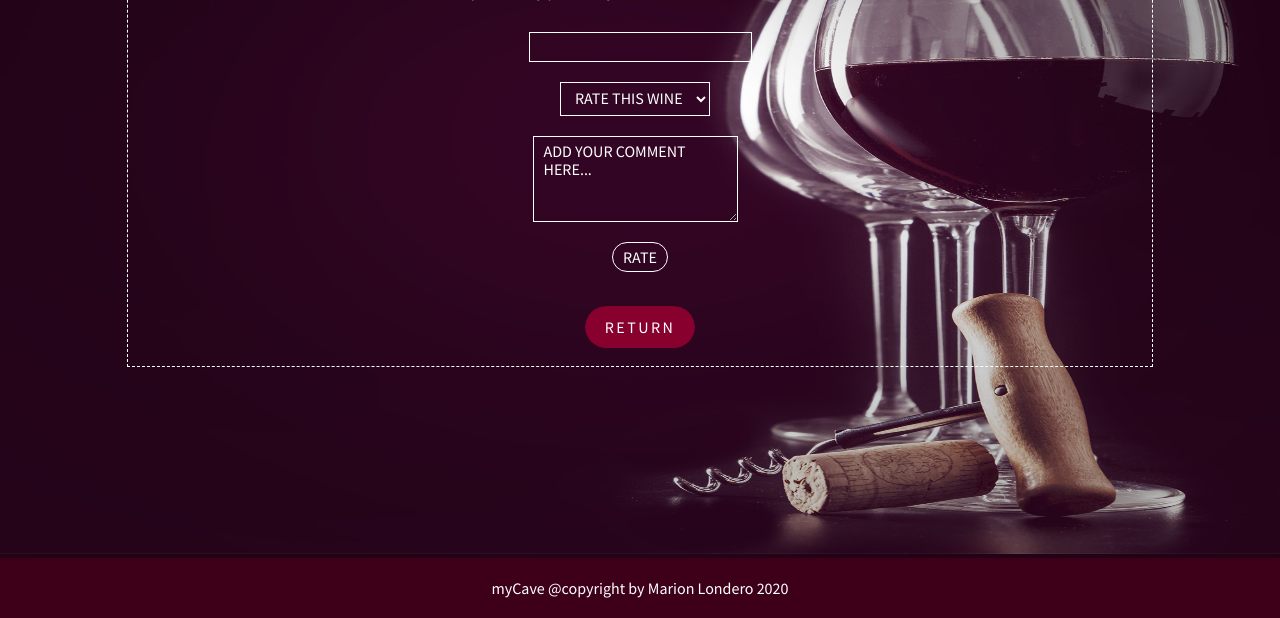
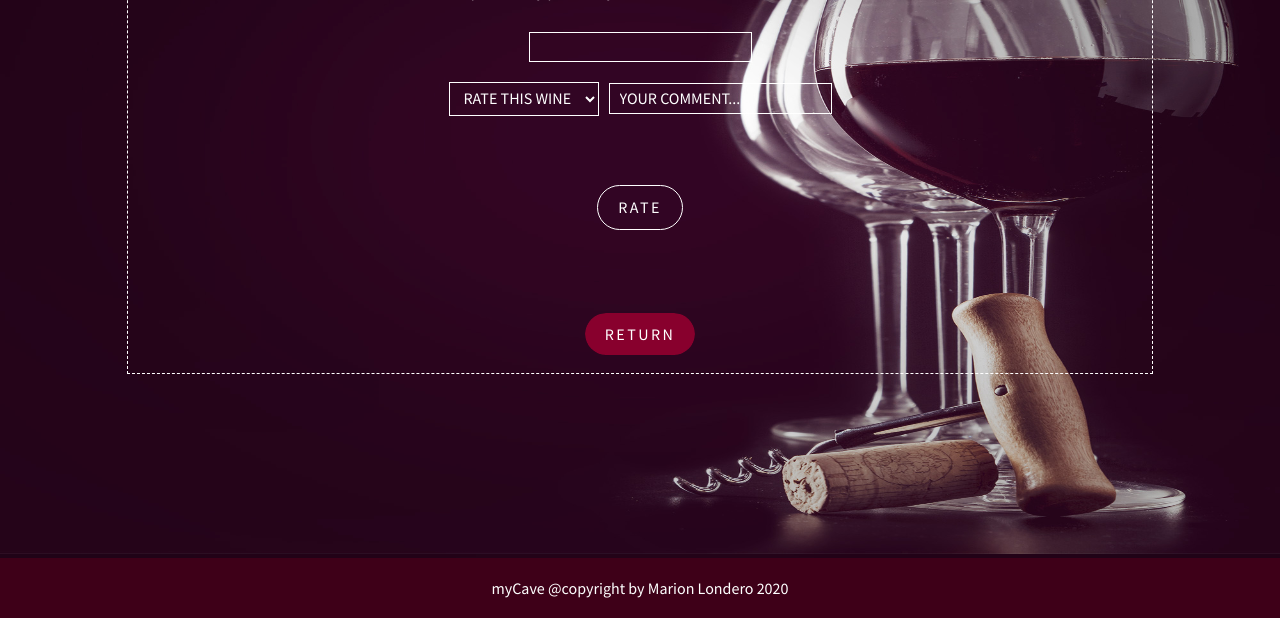
Before and after one commit to MAshhh11/myCave, a PHP site: page /vote.php in a window 1280 px wide. Shown: the part 246-864 px from the top of the page. Run offline with PHP 8.4, Linux system fonts and the light colour scheme; a user stored in the database is signed in; data that the repository does not hold is empty; style sheets or scripts are compiled from the project's sources; some libraries are stand-ins or nearby versions.

Commit message:
button update css Rate

```diff
--- a/add_wine.php
+++ b/add_wine.php
@@ -45,7 +45,7 @@ if(isset($_SESSION['id'])){    // VISIBLE SEULEMENT DES USERS
                     </label>
                 </div>
                 <div class="button">
-                    <input type="submit" name="submit-wine" class="btn" value="ADD WINE">
+                    <input type="submit" name="submit-wine" class="button3" value="ADD WINE">
                 </div>
             </form>
             <div class="button">
--- a/assets/css/_allSite.scss
+++ b/assets/css/_allSite.scss
@@ -385,3 +385,12 @@ nav ul li {
 #gallery{
     margin-top: 13vh;
 }
+
+.center2 {
+    display: inline-block;
+    margin: auto;
+    width: 50%;
+}
+.margin {
+    margin: 10%;
+}
--- a/assets/css/_mediaqueries.scss
+++ b/assets/css/_mediaqueries.scss
@@ -2,6 +2,7 @@ $breakpoint-smartphones: 300px;
 $breakpoint-tablet: 768px;
 $breakpoint-desktop: 992px;
 $breakpoint-lg-desktop: 1200px;
+$breakpoint-xl-desktop: 2000px;
 
 // Small devices (landscape phones, 576px and up)
 @media (min-width: $breakpoint-smartphones) {
@@ -160,3 +161,39 @@ $breakpoint-lg-desktop: 1200px;
         height: auto;
     }
 }
+
+@media (min-width: $breakpoint-xl-desktop){
+
+    body {
+        background-size: 100%;
+        background-position: 100% 50%;
+
+    }
+    #card{
+        width: 30%;
+    }
+    #results{
+        flex-direction: row;
+    }
+    .stars {
+        width: 20%;
+    }
+    .flex2 {
+        flex-direction: row;
+    }
+    section {
+        margin-bottom: 2vh;
+    }
+    .item {
+        width: 50% !important;
+    }
+    .flex3 {
+        display: flex;
+    }
+    .litools {
+        display: inline;
+    }
+    #card2 {
+        height: auto;
+    }
+}
--- a/assets/js/script.js
+++ b/assets/js/script.js
@@ -36,5 +36,5 @@ anime.timeline({loop: true})
     opacity: 0,
     duration: 1000,
     easing: "easeOutExpo",
-    delay: 8000
+    delay: 10000
   });
--- a/assets/php/background-image.php
+++ b/assets/php/background-image.php
@@ -20,7 +20,6 @@ if($page == 'index.php'){
 
 } elseif($page == 'deletecomment.php') {
     echo '<body style="background-image: url(assets/img/displaywine.jpg);">';
-
 } elseif($page == 'add_wine.php') {
     echo '<body style="background-image: url(assets/img/addwine.jpg);">';
 
--- a/index.php
+++ b/index.php
@@ -45,7 +45,7 @@ if(isset($_POST['submit-login'])){ // VERIFICATION D'IDENTIFIANTS
                     <input type="password" name="user_password" placeholder="PASSWORD">
                 </div>
                 <div>
-                    <input type="submit" name="submit-login" class="btn" value="LOGIN">
+                    <input type="submit" name="submit-login" class="button3" value="LOGIN">
                 </div>
                 <div>
                     <a id="gallery" href="winelist.php" class="button3">SEE OUR WINE GALLERY</a>
--- a/modifyuser.php
+++ b/modifyuser.php
@@ -35,7 +35,7 @@ if (isset($_SESSION['id']) && $_SESSION['id'] == 3){
                 <input type="text" name="email" placeholder="EMAIL" value="<?= $row['email'];?>">
             </div>
             <div>
-                <input type="submit" name="submit-login" class="btn" value="UPDATE PROFILE">
+                <input type="submit" name="submit-login" class="button3" value="UPDATE PROFILE">
             </div>
         </form>
 <?php
--- a/modifywine.php
+++ b/modifywine.php
@@ -54,7 +54,7 @@ if(isset($_SESSION['id'])){    // VISIBLE SEULEMENT DES USERS
             </label>
         </div>
         <div class="button2">
-            <input type="submit" name="submit-wine" class="btn2" value="UPDATE WINE">
+            <input type="submit" name="submit-wine" class="button3" value="UPDATE WINE">
         </div>
     </form>
     <div class="button">
--- a/register.php
+++ b/register.php
@@ -58,7 +58,7 @@ if (isset($_POST['submit-signup'])){
                     <input type="password" name="user_password_2_signup" placeholder="CONFIRM PASSWORD">
                 </div>
                 <div>
-                    <input type="submit" name="submit-signup" class="btn" value="ADD NEW USER">
+                    <input type="submit" name="submit-signup" class="button3" value="ADD NEW USER">
                 </div>
             </form>
             <div class="button">
--- a/vote.php
+++ b/vote.php
@@ -30,9 +30,8 @@ if(isset($_SESSION['id'])){ // ACCES SEULEMENT AUX USERS
                 <p>On a scale of 1 to 5, please rate this wine:<br>
                 (please stay polite or your comment will be deleted):</p>
         <!-- FORMULAIRE -->
-                <form class="center" action="vote_wine_post.php?id=<?= $result['id'] ?>" method="post" enctype="multipart/form-data">
-                <div class="center">
-
+                <form action="vote_wine_post.php?id=<?= $result['id'] ?>" method="post" enctype="multipart/form-data">
+                <div class="center2">
                     <div>
                         <input type="text" name="fullname" value="<?= $row['firstname']; ?> <?= $row['lastname']; ?>" >
                     </div>
@@ -47,13 +46,15 @@ if(isset($_SESSION['id'])){ // ACCES SEULEMENT AUX USERS
                     </div>
                     <div>
                         <label for="comment">Tell us your story</label>:</label>
-                        <textarea id="comment" name="comment" placeholder="ADD YOUR COMMENT HERE..." rows="4" cols="20"></textarea>
+                        <input id="comment" name="comment" placeholder="YOUR COMMENT..."></input>
                     </div>
-                    <div class="button">
-                        <input type="submit" name="submit-wine" class="btn" value="RATE">
+                    <div class="button margin">
+                        <input type="submit" name="submit-wine" class="button3" value="RATE">
                     </div>
                 </div>
                 </form>
+
+
                 <div class="button">
                     <a href="displaywine.php?id=<?= $id ?>" class="button3">RETURN</a>
                 </div>
```
Also changed, not shown: profile.php (+4 -3 lines), upload/img/5f86e4ddc5cb7_ex_umbris.jpg (added), upload/img/5f86e51e9c0c8_margerum.jpg (added).
